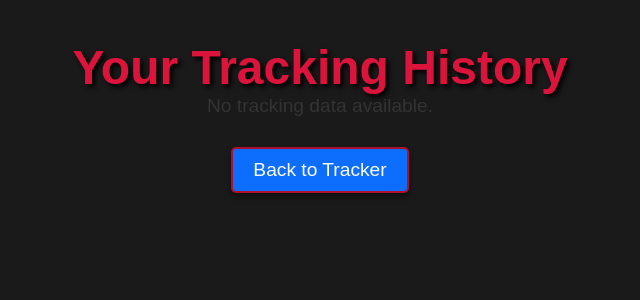
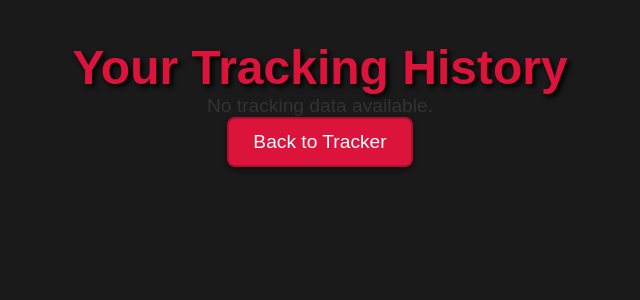
Before and after one commit to Cxdyr/Fitness-Tracker, a Flask app: template frontend/templates/tracking_history.html in a window 1280 px wide. Shown: the top 300 px of the page, without its empty margins (320-960 px from the left). Run offline with Flask 3, Linux system fonts and the light colour scheme; the template is opened without the code that fills it, so the values that code supplies are empty.

Commit message:
Styling changes

```diff
--- a/frontend/static/css/styles.css
+++ b/frontend/static/css/styles.css
@@ -120,22 +120,6 @@ p {
 .tracking-card p {
     margin-bottom: 8px;
     line-height: 1.5;
-}
-
-/* Back Button Styling */
-.back-button {
-    display: inline-block;
-    margin-top: 30px;
-    padding: 10px 20px;
-    background-color: #0d6efd;
-    color: #fff;
-    text-decoration: none;
-    border-radius: 5px;
-    transition: background-color 0.2s;
-}
-
-.back-button:hover {
-    background-color: #0b5ed7;
 }
 
 /* Responsive Design */
--- a/frontend/templates/dashboard.html
+++ b/frontend/templates/dashboard.html
@@ -7,7 +7,7 @@
 </head>
 <body>
     <header>
-        <h1> Fitness Friend Dashboard</h1>
+     <h1> Fitness Friend Dashboard</h1></a>
     </header>
 
     <main>
@@ -29,7 +29,7 @@
     </main>
 
     <footer>
-        <p>&copy; 2024 Fitness Friend. All rights reserved.</p>
+        <p>&copy; 2024 Fitness Friend - Cody Rabie. All rights reserved.</p>
     </footer>
 </body>
 </html>
--- a/frontend/templates/my_plans.html
+++ b/frontend/templates/my_plans.html
@@ -9,6 +9,7 @@
 <body>
     <header>
         <nav>
+            <h1> My Plans</h1>
             <a href="{{ url_for('dashboard') }}" class="btn">Dashboard</a>
             <a href="{{ url_for('my_plans') }}" class="btn">My Plans</a>
             <a href="{{ url_for('tracker') }}" class="btn">Tracker</a>
@@ -16,12 +17,10 @@
     </header>
 
     <main>
-        <h1>My Plans</h1>
 
         {% if plans %}
             <p>
                 {% for plan in plans %}
-                    <p>
                         <strong>{{ plan.plan_name }}</strong>
                         (Type: {{ plan.plan_type or 'N/A' }}, Duration: {{ plan.plan_duration or 'N/A' }} mins)
                         <br>
@@ -29,6 +28,8 @@
                         {% if plan.lifts %}
                             <p>
                                 {% for lift in plan.lifts %}
+                                <div class="lifts">
+
                                     <p>{{ lift.lift_name }} - Sets: {{ lift.sets }}, Reps: {{ lift.reps }}</p>
                                 {% endfor %}
                                     </p>
--- a/frontend/templates/plan.html
+++ b/frontend/templates/plan.html
@@ -9,12 +9,11 @@
 <body>
     <header>
         <nav>
-            <a href="{{ url_for('dashboard') }}">Dashboard</a>
+           <h1> Create Workout </h1>
         </nav>
     </header>
 
     <main>
-        <h1>Create a New Plan</h1>
         <form method="POST" action="{{ url_for('plan') }}">
             <label for="plan_name">Plan Name:</label><br>
             <input type="text" id="plan_name" name="plan_name" required><br><br>
--- a/frontend/templates/tracking_history.html
+++ b/frontend/templates/tracking_history.html
@@ -43,7 +43,7 @@
             <p>No tracking data available.</p>
         {% endif %}
 
-        <a href="{{ url_for('tracker') }}" class="back-button">Back to Tracker</a>
+        <a href="{{ url_for('tracker') }}" class="btn">Back to Tracker</a>
     </div>
 
 </body>
```
Also changed, not shown: backend/instance/fitness_app.db.
